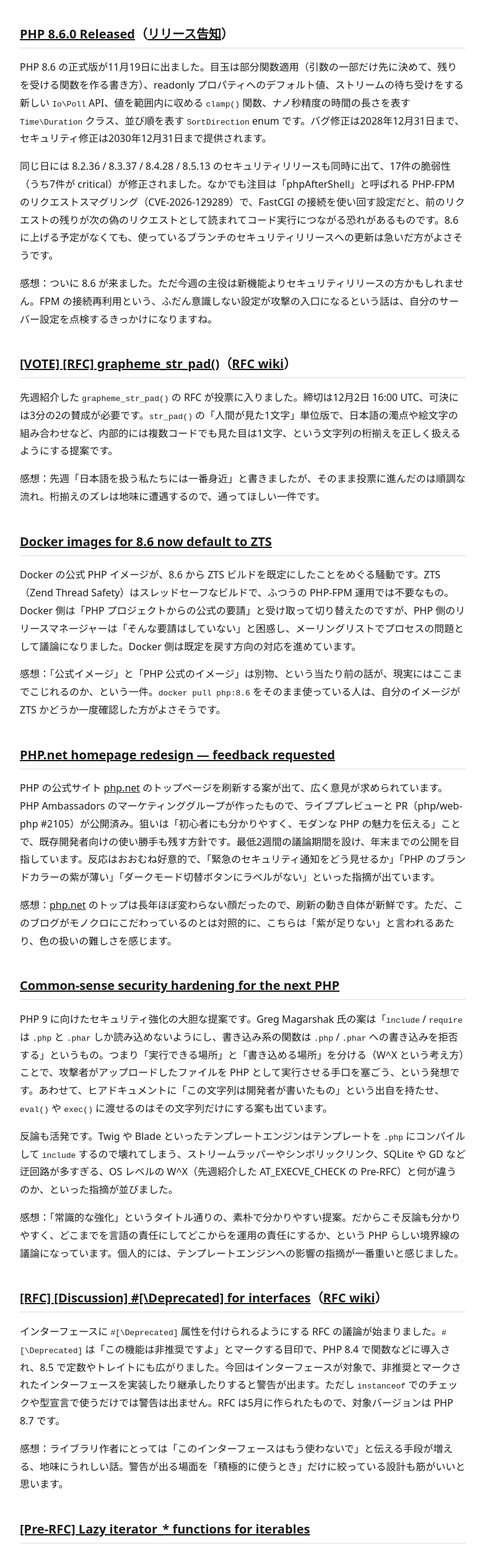
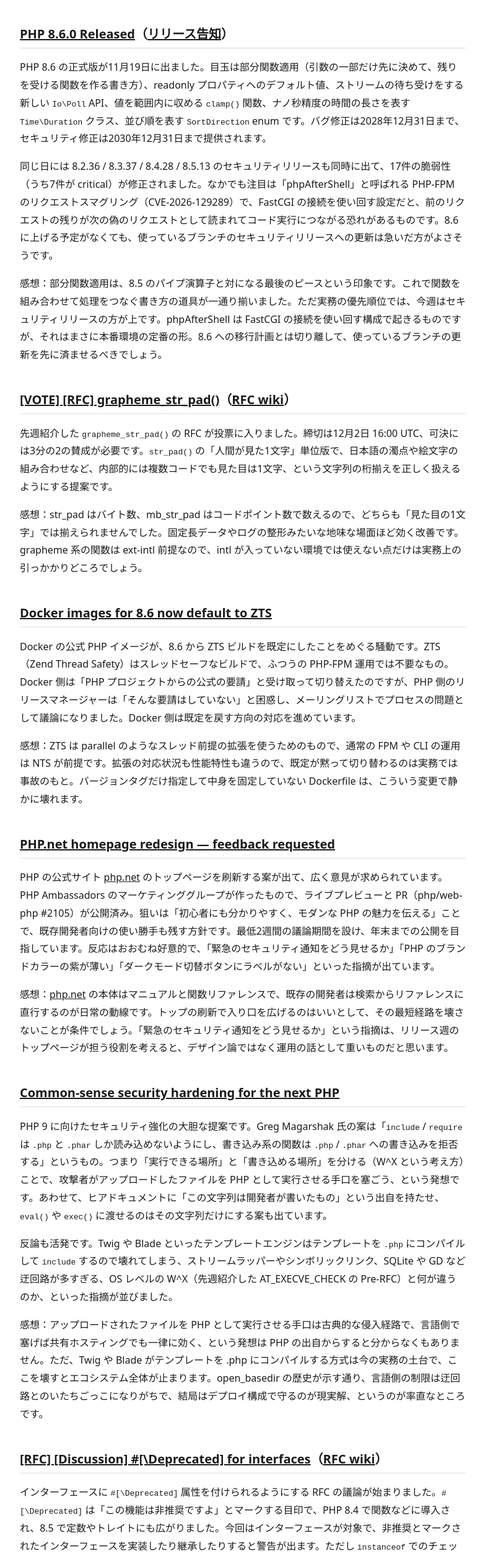
Before and after one commit to meihei3/konsyuu-no-php, an Astro site: page /posts/2026-11-23 in a window 1280 px wide. Shown: the part 293-2800 px from the top of the page at 62% size, without its empty margins (248-1031 px from the left). Built offline with nearby package versions, Linux system fonts and the light colour scheme; Astro itself is replaced by a stand-in of ours.

Commit message:
2026-11-23号：感想を実務エンジニア視点に書き直し

```diff
--- a/src/content/posts/2026-11-23.md
+++ b/src/content/posts/2026-11-23.md
@@ -11,25 +11,25 @@ PHP 8.6 の正式版が11月19日に出ました。目玉は部分関数適用
 
 同じ日には 8.2.36 / 8.3.37 / 8.4.28 / 8.5.13 のセキュリティリリースも同時に出て、17件の脆弱性（うち7件が critical）が修正されました。なかでも注目は「phpAfterShell」と呼ばれる PHP-FPM のリクエストスマグリング（CVE-2026-129289）で、FastCGI の接続を使い回す設定だと、前のリクエストの残りが次の偽のリクエストとして読まれてコード実行につながる恐れがあるものです。8.6 に上げる予定がなくても、使っているブランチのセキュリティリリースへの更新は急いだ方がよさそうです。
 
-感想：ついに 8.6 が来ました。ただ今週の主役は新機能よりセキュリティリリースの方かもしれません。FPM の接続再利用という、ふだん意識しない設定が攻撃の入口になるという話は、自分のサーバー設定を点検するきっかけになりますね。
+感想：部分関数適用は、8.5 のパイプ演算子と対になる最後のピースという印象です。これで関数を組み合わせて処理をつなぐ書き方の道具が一通り揃いました。ただ実務の優先順位では、今週はセキュリティリリースの方が上です。phpAfterShell は FastCGI の接続を使い回す構成で起きるものですが、それはまさに本番環境の定番の形。8.6 への移行計画とは切り離して、使っているブランチの更新を先に済ませるべきでしょう。
 
 ## [[VOTE] [RFC] grapheme_str_pad()](https://externals.io/message/133116)（[RFC wiki](https://wiki.php.net/rfc/grapheme_str_pad)）
 
 先週紹介した `grapheme_str_pad()` の RFC が投票に入りました。締切は12月2日 16:00 UTC、可決には3分の2の賛成が必要です。`str_pad()` の「人間が見た1文字」単位版で、日本語の濁点や絵文字の組み合わせなど、内部的には複数コードでも見た目は1文字、という文字列の桁揃えを正しく扱えるようにする提案です。
 
-感想：先週「日本語を扱う私たちには一番身近」と書きましたが、そのまま投票に進んだのは順調な流れ。桁揃えのズレは地味に遭遇するので、通ってほしい一件です。
+感想：str_pad はバイト数、mb_str_pad はコードポイント数で数えるので、どちらも「見た目の1文字」では揃えられませんでした。固定長データやログの整形みたいな地味な場面ほど効く改善です。grapheme 系の関数は ext-intl 前提なので、intl が入っていない環境では使えない点だけは実務上の引っかかりどころでしょう。
 
 ## [Docker images for 8.6 now default to ZTS](https://externals.io/message/133140)
 
 Docker の公式 PHP イメージが、8.6 から ZTS ビルドを既定にしたことをめぐる騒動です。ZTS（Zend Thread Safety）はスレッドセーフなビルドで、ふつうの PHP-FPM 運用では不要なもの。Docker 側は「PHP プロジェクトからの公式の要請」と受け取って切り替えたのですが、PHP 側のリリースマネージャーは「そんな要請はしていない」と困惑し、メーリングリストでプロセスの問題として議論になりました。Docker 側は既定を戻す方向の対応を進めています。
 
-感想：「公式イメージ」と「PHP 公式のイメージ」は別物、という当たり前の話が、現実にはここまでこじれるのか、という一件。`docker pull php:8.6` をそのまま使っている人は、自分のイメージが ZTS かどうか一度確認した方がよさそうです。
+感想：ZTS は parallel のようなスレッド前提の拡張を使うためのもので、通常の FPM や CLI の運用は NTS が前提です。拡張の対応状況も性能特性も違うので、既定が黙って切り替わるのは実務では事故のもと。バージョンタグだけ指定して中身を固定していない Dockerfile は、こういう変更で静かに壊れます。
 
 ## [PHP.net homepage redesign — feedback requested](https://externals.io/message/133147)
 
 PHP の公式サイト php.net のトップページを刷新する案が出て、広く意見が求められています。PHP Ambassadors のマーケティンググループが作ったもので、ライブプレビューと PR（php/web-php #2105）が公開済み。狙いは「初心者にも分かりやすく、モダンな PHP の魅力を伝える」ことで、既存開発者向けの使い勝手も残す方針です。最低2週間の議論期間を設け、年末までの公開を目指しています。反応はおおむね好意的で、「緊急のセキュリティ通知をどう見せるか」「PHP のブランドカラーの紫が薄い」「ダークモード切替ボタンにラベルがない」といった指摘が出ています。
 
-感想：php.net のトップは長年ほぼ変わらない顔だったので、刷新の動き自体が新鮮です。ただ、このブログがモノクロにこだわっているのとは対照的に、こちらは「紫が足りない」と言われるあたり、色の扱いの難しさを感じます。
+感想：php.net の本体はマニュアルと関数リファレンスで、既存の開発者は検索からリファレンスに直行するのが日常の動線です。トップの刷新で入り口を広げるのはいいとして、その最短経路を壊さないことが条件でしょう。「緊急のセキュリティ通知をどう見せるか」という指摘は、リリース週のトップページが担う役割を考えると、デザイン論ではなく運用の話として重いものだと思います。
 
 ## [Common-sense security hardening for the next PHP](https://externals.io/message/133123)
 
@@ -37,31 +37,31 @@ PHP 9 に向けたセキュリティ強化の大胆な提案です。Greg Magars
 
 反論も活発です。Twig や Blade といったテンプレートエンジンはテンプレートを `.php` にコンパイルして `include` するので壊れてしまう、ストリームラッパーやシンボリックリンク、SQLite や GD など迂回路が多すぎる、OS レベルの W^X（先週紹介した AT_EXECVE_CHECK の Pre-RFC）と何が違うのか、といった指摘が並びました。
 
-感想：「常識的な強化」というタイトル通りの、素朴で分かりやすい提案。だからこそ反論も分かりやすく、どこまでを言語の責任にしてどこからを運用の責任にするか、という PHP らしい境界線の議論になっています。個人的には、テンプレートエンジンへの影響の指摘が一番重いと感じました。
+感想：アップロードされたファイルを PHP として実行させる手口は古典的な侵入経路で、言語側で塞げば共有ホスティングでも一律に効く、という発想は PHP の出自からすると分からなくもありません。ただ、Twig や Blade がテンプレートを .php にコンパイルする方式は今の実務の土台で、ここを壊すとエコシステム全体が止まります。open_basedir の歴史が示す通り、言語側の制限は迂回路とのいたちごっこになりがちで、結局はデプロイ構成で守るのが現実解、というのが率直なところです。
 
 ## [[RFC] [Discussion] #[\Deprecated] for interfaces](https://externals.io/message/133174)（[RFC wiki](https://wiki.php.net/rfc/deprecated_interfaces)）
 
 インターフェースに `#[\Deprecated]` 属性を付けられるようにする RFC の議論が始まりました。`#[\Deprecated]` は「この機能は非推奨ですよ」とマークする目印で、PHP 8.4 で関数などに導入され、8.5 で定数やトレイトにも広がりました。今回はインターフェースが対象で、非推奨とマークされたインターフェースを実装したり継承したりすると警告が出ます。ただし `instanceof` でのチェックや型宣言で使うだけでは警告は出ません。RFC は5月に作られたもので、対象バージョンは PHP 8.7 です。
 
-感想：ライブラリ作者にとっては「このインターフェースはもう使わないで」と伝える手段が増える、地味にうれしい話。警告が出る場面を「積極的に使うとき」だけに絞っている設計も筋がいいと思います。
+感想：インターフェースの差し替えは、ライブラリのメジャーアップデートで一番痛い部類の変更です。実装クラスが全部道連れになるので、「もう新規実装はしないで」と事前に伝えられる手段は実務で効きます。警告を実装・継承のときだけに絞り、型宣言や instanceof では出さない線引きも、移行期間中のコードベースを警告だらけにしない現実的な設計だと思います。
 
 ## [[Pre-RFC] Lazy iterator_* functions for iterables](https://externals.io/message/133181)
 
 ジェネレータ（値を少しずつ生み出す仕組み）などに対して、遅延評価の `iterator_*` 関数を11個追加する Pre-RFC です。今の `array_*` 関数は配列しか受け付けないので、ジェネレータを扱うには `iterator_to_array()` で一度全部配列にする必要があり、メモリを食う・途中で止められない・無限のデータ源には使えない、という問題があります。この提案は `iterator_map` / `iterator_filter` / `iterator_slice` などの遅延版（結果もイテレータで返す）と、`iterator_reduce` / `iterator_any` / `iterator_find` などの終端版を用意し、パイプ演算子（PHP 8.5）や部分関数適用（PHP 8.6）と組み合わせて、データを少しずつ流しながら処理できるようにします。C 言語での実装やポリフィル、ベンチマークまで用意済みで、500万行の NDJSON を処理する例ではメモリ使用量が 3.1GB から 11KB になったとのことです。
 
-感想：初投稿の方が実装まで持ってきた完成度の高い提案。パイプ演算子と部分関数適用が揃った 8.6 の今だからこそ意味が出てきた、というタイミングの良さも感じます。名前の付け方（`iterator_` 接頭辞か名前空間か）が議論の焦点になりそうです。
+感想：大きな CSV や NDJSON を処理するとき、iterator_to_array で全部展開してメモリを使い切るのは実務の定番の事故です。遅延評価のまま map や filter をつなげられるのは、パイプ演算子が入った今だからこそ意味を持ちます。焦点は命名でしょう。array_map と array_filter で引数の順序が違うという歴史的な不統一を、新しい関数群が引き継ぐのか断ち切るのかは、書き味を長く左右します。
 
 ## [[RFC] [Discussion] Enable selecting a group by column name in PDO::FETCH_GROUP](https://externals.io/message/133179)
 
 データベースの結果をグループ化して取り出す `PDO::FETCH_GROUP` で、グループ化のキーにするカラムを名前で指定できるようにする提案です。今は「SELECT の先頭カラム」で固定されていて、別のカラムで分けたいときはクエリの書き方を工夫するしかありません。`fetchAll()` に第2引数を追加する試作が進んでいますが、存在しないカラム名を指定されたら例外にするか無視するかなど、まだ決まっていない点も多く、議論のごく初期段階です。
 
-感想：PDO を使う人には「ああ、たしかに先頭カラム縛りは不便」と共感できる話。ただ提案自体はまだ荒削りで、これからどこまで詰まるか見守り、という段階です。
+感想：FETCH_GROUP の先頭カラム縛りのせいで、SELECT の列順をフェッチの都合で決めることがあって、クエリ本来の読みやすさを犠牲にしてきました。カラム名で指定できるのは自然な拡張です。ただ PDO はドライバごとの挙動差が出やすい層なので、存在しないカラム名の扱いのような細部をどう詰めるかが本体でしょう。
 
 ## [[Proposal] OPcache: share identical opcode arrays between cached scripts (opcache.enable_dedup)](https://externals.io/message/133048)
 
 前回号（11/10投稿）で拾い漏らしていた提案を今週補足します。共有ホスティングなどで同じアプリのコピーが多数動いていると、OPcache（PHP の実行コードをキャッシュする仕組み）が同じバイトコードをコピーごとに別々に保持してメモリを食い潰す、という問題があります。この提案は、内容が同一の opcode 配列（コンパイル済みの命令列）を共有する `opcache.enable_dedup` という設定（既定は無効）を追加するものです。80の WordPress サイトでの負荷試験では OPcache のメモリが 6,406MB から 3,428MB（-46.5%）になり、実運用でも -43% が報告されています。新しい設定の追加なので RFC が必要か、PR での議論で十分か、という進め方の相談も含まれています。
 
-感想：共有サーバーを運用する人には刺さる、数字の説得力が強い提案。ただ「共有する」ことのセキュリティ面（1つの書き込みが全サイトに波及する）への目配りも書かれていて、慎重な設計だなと感じました。
+感想：文字列を共有する interned strings と同じ発想の延長で、仕組みとしては素直です。コンテナで1アプリずつ分ける運用が増えたとはいえ、WordPress ホスティングのような同居型は今も PHP の大きな利用形態で、そこでメモリが半減するなら効き目は十分。既定オフの opt-in で入れるのも、共有のリスクを考えると現実的な落としどころだと思います。
 
 ---
 
```
